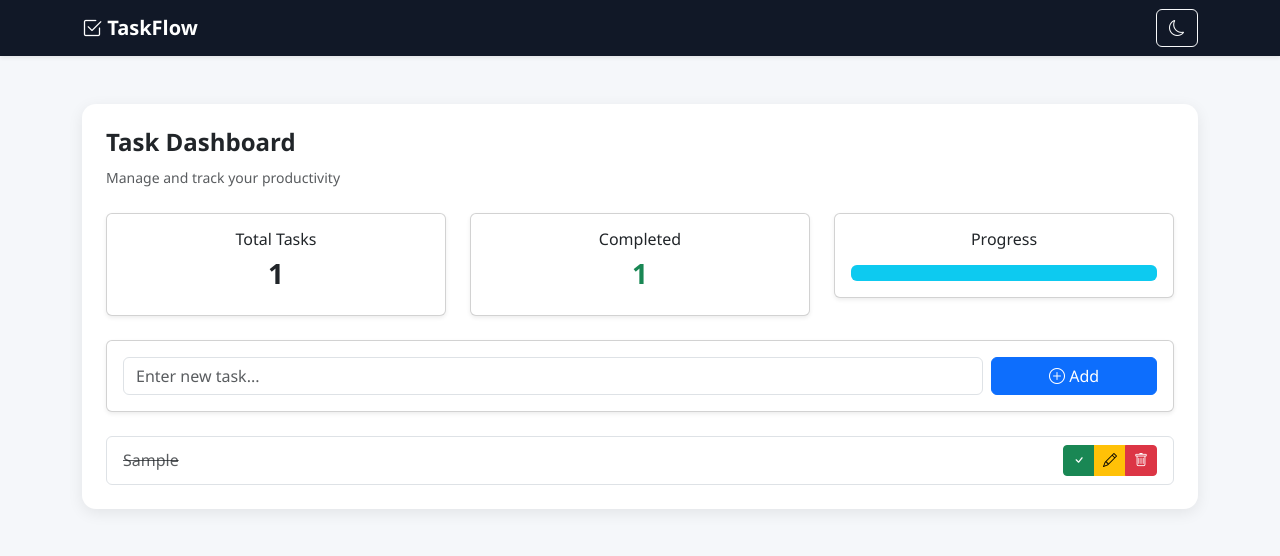
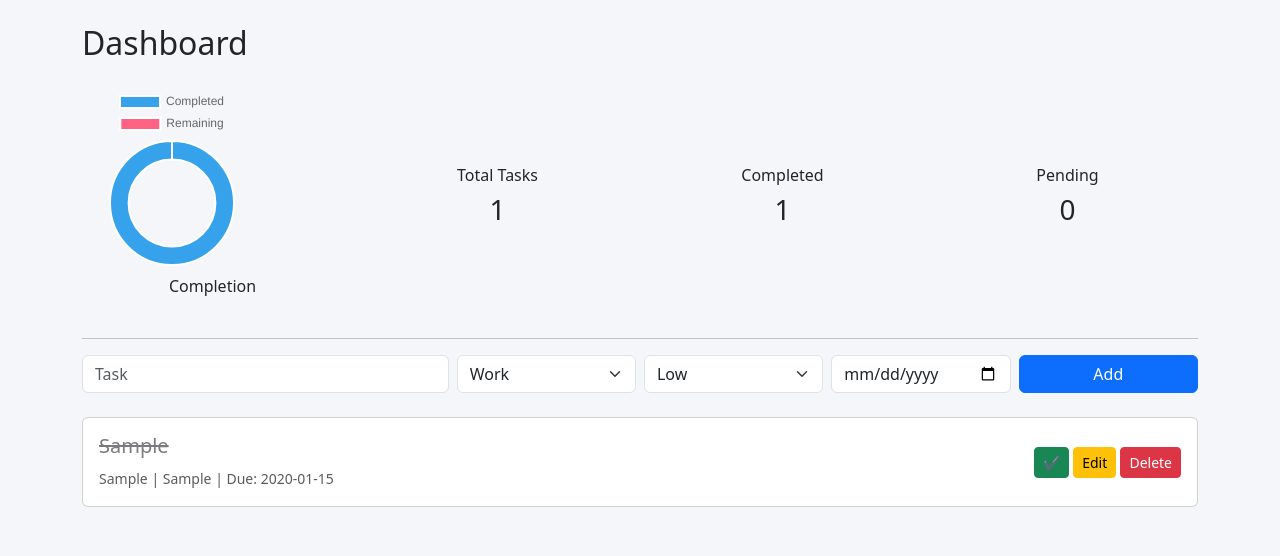
Before and after one commit to NV23094-mohammed-fardan1/CC302-task1-, a Flask app: page / in a window 1280 px wide. Shown: the top 556 px of the page. Run offline with Flask 3, Linux system fonts and the light colour scheme; tables that the repository leaves empty hold one stand-in row (values such as "Sample post").

Commit message:
new update

```diff
--- a/app.py
+++ b/app.py
@@ -1,74 +1,114 @@
-from flask import Flask, render_template, request, redirect
+from flask import Flask, render_template, request, redirect, url_for
 from flask_sqlalchemy import SQLAlchemy
+from datetime import datetime, date
 
 app = Flask(__name__)
+
 app.config['SQLALCHEMY_DATABASE_URI'] = 'sqlite:///todo.db'
 app.config['SQLALCHEMY_TRACK_MODIFICATIONS'] = False
 
 db = SQLAlchemy(app)
 
-# Database Model
+
+# ------------------ MODEL ------------------
 class Todo(db.Model):
     id = db.Column(db.Integer, primary_key=True)
     task = db.Column(db.String(200), nullable=False)
     completed = db.Column(db.Boolean, default=False)
+    category = db.Column(db.String(50), default="General")
+    priority = db.Column(db.String(20), default="Low")
+    due_date = db.Column(db.Date, nullable=True)
 
-# Home Page
-@app.route('/')
+
+with app.app_context():
+    db.create_all()
+
+
+# ------------------ HOME ------------------
+@app.route("/")
 def index():
-    tasks = Todo.query.all()
+    todos = Todo.query.all()
 
-    total = len(tasks)
-    completed = len([t for t in tasks if t.completed])
+    total = len(todos)
+    completed = len([t for t in todos if t.completed])
+    pending = total - completed
+    overdue = len([
+        t for t in todos
+        if t.due_date and t.due_date < date.today() and not t.completed
+    ])
+
+    completion_percent = int((completed / total) * 100) if total > 0 else 0
 
     return render_template(
-        'index.html',
-        tasks=tasks,
+        "index.html",
+        todos=todos,
         total=total,
-        completed=completed
+        completed=completed,
+        pending=pending,
+        overdue=overdue,
+        completion_percent=completion_percent
     )
 
-# Add Task
-@app.route('/add', methods=['POST'])
+
+# ------------------ ADD ------------------
+@app.route("/add", methods=["POST"])
 def add():
-    task = request.form['task']
-    new_task = Todo(task=task)
+    task = request.form["task"]
+    category = request.form["category"]
+    priority = request.form["priority"]
+    due = request.form["due_date"]
+
+    due_date = datetime.strptime(due, "%Y-%m-%d").date() if due else None
+
+    new_task = Todo(
+        task=task,
+        category=category,
+        priority=priority,
+        due_date=due_date
+    )
 
     db.session.add(new_task)
     db.session.commit()
 
-    return redirect('/')
+    return redirect("/")
 
-# Complete Task
-@app.route('/complete/<int:id>')
+
+# ------------------ DELETE ------------------
+@app.route("/delete/<int:id>")
+def delete(id):
+    task = Todo.query.get_or_404(id)
+    db.session.delete(task)
+    db.session.commit()
+    return redirect("/")
+
+
+# ------------------ TOGGLE COMPLETE ------------------
+@app.route("/complete/<int:id>")
 def complete(id):
     task = Todo.query.get_or_404(id)
     task.completed = not task.completed
+    db.session.commit()
+    return redirect("/")
 
-    db.session.commit()
-    return redirect('/')
 
-# Delete Task
-@app.route('/delete/<int:id>')
-def delete(id):
+# ------------------ EDIT ------------------
+@app.route("/edit/<int:id>", methods=["GET", "POST"])
+def edit(id):
     task = Todo.query.get_or_404(id)
 
-    db.session.delete(task)
-    db.session.commit()
+    if request.method == "POST":
+        task.task = request.form["task"]
+        task.category = request.form["category"]
+        task.priority = request.form["priority"]
 
-    return redirect('/')
+        due = request.form["due_date"]
+        task.due_date = datetime.strptime(due, "%Y-%m-%d").date() if due else None
 
-# Edit Task
-@app.route('/edit/<int:id>', methods=['POST'])
-def edit(id):
-    task = Todo.query.get_or_404(id)
-    task.task = request.form['task']
+        db.session.commit()
+        return redirect("/")
 
-    db.session.commit()
-    return redirect('/')
+    return render_template("edit.html", task=task)
+
 
 if __name__ == "__main__":
-    with app.app_context():
-        db.create_all()
-
-    app.run(debug=True, host="0.0.0.0")
+    app.run(debug=True)
--- a/templates/base.html
+++ b/templates/base.html
@@ -1,146 +1,37 @@
 <!DOCTYPE html>
-<html lang="en">
+<html>
 <head>
-<meta charset="UTF-8">
-<title>TaskFlow Manager</title>
+<title>Task Manager</title>
 
 <link href="https://cdn.jsdelivr.net/npm/bootstrap@5.3.2/dist/css/bootstrap.min.css" rel="stylesheet">
-<link rel="stylesheet" href="https://cdn.jsdelivr.net/npm/bootstrap-icons@1.11.1/font/bootstrap-icons.css">
+<script src="https://cdn.jsdelivr.net/npm/chart.js"></script>
 
 <style>
-
-/* -------- LIGHT MODE -------- */
-
-body {
-    background: #f5f7fa;
-    font-family: 'Segoe UI', sans-serif;
-    transition: 0.3s;
+body{
+    background:#f5f6fa;
 }
 
-/* -------- DARK MODE -------- */
-
-.dark-mode {
-    background: #0f172a;
-    color: #e2e8f0;
+.task-card{
+    transition:0.3s;
 }
 
-/* -------- NAVBAR -------- */
-
-.navbar {
-    background: #111827 !important;
+.task-card:hover{
+    transform:scale(1.02);
 }
 
-/* -------- CARDS -------- */
-
-.dashboard-card {
-    border-radius: 14px;
-    border: none;
-    background: white;
-    box-shadow: 0 4px 15px rgba(0,0,0,0.08);
-    transition: 0.3s;
+.completed{
+    text-decoration:line-through;
+    opacity:0.6;
 }
-
-.dark-mode .dashboard-card {
-    background: #1e293b;
-    box-shadow: none;
-}
-
-/* -------- TASK ITEMS -------- */
-
-.task-item {
-    border-radius: 10px;
-    transition: 0.2s;
-}
-
-.task-item:hover {
-    background: #f1f5f9;
-}
-
-.dark-mode .task-item {
-    background: #334155;
-    border: none;
-}
-
-.dark-mode .task-item:hover {
-    background: #475569;
-}
-
-/* -------- BUTTON TWEAK -------- */
-
-.dark-mode .btn-primary {
-    background: #3b82f6;
-    border: none;
-}
-
-.dark-mode .btn-success {
-    background: #22c55e;
-    border: none;
-}
-
-.dark-mode .btn-danger {
-    background: #ef4444;
-    border: none;
-}
-
-/* -------- TEXT COLORS -------- */
-
-.dark-mode small,
-.dark-mode span,
-.dark-mode h4 {
-    color: #cbd5f5;
-}
-
 </style>
 
 </head>
 
 <body>
 
-<!-- Navbar -->
-<nav class="navbar navbar-dark shadow-sm">
-<div class="container">
-
-<a class="navbar-brand fw-semibold">
-<i class="bi bi-check2-square"></i>
-TaskFlow
-</a>
-
-<button class="btn btn-outline-light" onclick="toggleDark()">
-<i class="bi bi-moon"></i>
-</button>
-
-</div>
-</nav>
-
-<!-- Content -->
-<div class="container py-5">
-
-<div class="card dashboard-card p-4">
+<div class="container mt-4">
 {% block content %}{% endblock %}
 </div>
 
-</div>
-
-<script>
-
-/* Save theme preference */
-if(localStorage.getItem("theme") === "dark"){
-    document.body.classList.add("dark-mode");
-}
-
-function toggleDark(){
-    document.body.classList.toggle("dark-mode");
-
-    if(document.body.classList.contains("dark-mode")){
-        localStorage.setItem("theme","dark");
-    } else {
-        localStorage.setItem("theme","light");
-    }
-}
-
-</script>
-
-<script src="https://cdn.jsdelivr.net/npm/bootstrap@5.3.2/dist/js/bootstrap.bundle.min.js"></script>
-
 </body>
 </html>
--- a/templates/index.html
+++ b/templates/index.html
@@ -1,134 +1,110 @@
-{% extends 'base.html' %}
+{% extends "base.html" %}
 {% block content %}
 
-<!-- Header -->
-<div class="d-flex justify-content-between align-items-center mb-4">
+<h2 class="mb-4">Dashboard</h2>
 
-<div>
-<h4 class="fw-bold">Task Dashboard</h4>
-<small class="text-muted">Manage and track your productivity</small>
+<div class="row align-items-center mb-4">
+
+<div class="col-md-3 text-center">
+<canvas id="completionChart" width="180" height="180"></canvas>
+<p class="mt-2">Completion</p>
+</div>
+
+<div class="col-md-3 text-center">
+<h6>Total Tasks</h6>
+<h3>{{total}}</h3>
+</div>
+
+<div class="col-md-3 text-center">
+<h6>Completed</h6>
+<h3>{{completed}}</h3>
+</div>
+
+<div class="col-md-3 text-center">
+<h6>Pending</h6>
+<h3>{{pending}}</h3>
 </div>
 
 </div>
 
-<!-- Stats Row -->
-<div class="row mb-4">
+<hr>
+
+<form action="/add" method="POST" class="row g-2 mb-4">
 
 <div class="col-md-4">
-<div class="card p-3 text-center shadow-sm">
-<h6>Total Tasks</h6>
-<h3 class="fw-bold">{{ total }}</h3>
-</div>
+<input name="task" class="form-control" placeholder="Task" required>
 </div>
 
-<div class="col-md-4">
-<div class="card p-3 text-center shadow-sm">
-<h6>Completed</h6>
-<h3 class="fw-bold text-success">{{ completed }}</h3>
-</div>
+<div class="col-md-2">
+<select name="category" class="form-select">
+<option>Work</option>
+<option>Personal</option>
+<option>Study</option>
+</select>
 </div>
 
-<div class="col-md-4">
-<div class="card p-3 text-center shadow-sm">
-<h6>Progress</h6>
-<div class="progress mt-2">
-<div class="progress-bar bg-info"
-style="width: {{ (completed/total*100) if total else 0 }}%">
-</div>
-</div>
-</div>
+<div class="col-md-2">
+<select name="priority" class="form-select">
+<option>Low</option>
+<option>Medium</option>
+<option>High</option>
+</select>
 </div>
 
+<div class="col-md-2">
+<input type="date" name="due_date" class="form-control">
 </div>
 
-<!-- Add Task -->
-<div class="card p-3 shadow-sm mb-4">
-<form action="/add" method="POST" class="row g-2">
-
-<div class="col-md-10">
-<input type="text" name="task" class="form-control" placeholder="Enter new task..." required>
-</div>
-
-<div class="col-md-2 d-grid">
-<button class="btn btn-primary">
-<i class="bi bi-plus-circle"></i> Add
-</button>
-</div>
-
-</form>
-</div>
-
-<!-- Task List -->
-<ul class="list-group">
-
-{% for task in tasks %}
-
-<li class="list-group-item task-item d-flex justify-content-between align-items-center">
-
-<div>
-
-<span class="fw-medium {% if task.completed %}text-decoration-line-through text-muted{% endif %}">
-{{ task.task }}
-</span>
-
-</div>
-
-<div class="btn-group">
-
-<a href="/complete/{{ task.id }}" class="btn btn-success btn-sm">
-<i class="bi bi-check"></i>
-</a>
-
-<button class="btn btn-warning btn-sm"
-data-bs-toggle="modal"
-data-bs-target="#editModal{{ task.id }}">
-<i class="bi bi-pencil"></i>
-</button>
-
-<a href="/delete/{{ task.id }}" class="btn btn-danger btn-sm">
-<i class="bi bi-trash"></i>
-</a>
-
-</div>
-
-</li>
-
-{% endfor %}
-
-</ul>
-
-<!-- Edit Modals -->
-{% for task in tasks %}
-
-<div class="modal fade" id="editModal{{ task.id }}">
-<div class="modal-dialog">
-<div class="modal-content">
-
-<form action="/edit/{{ task.id }}" method="POST">
-
-<div class="modal-header">
-<h5 class="modal-title">Edit Task</h5>
-<button type="button" class="btn-close" data-bs-dismiss="modal"></button>
-</div>
-
-<div class="modal-body">
-<input type="text"
-       name="task"
-       value="{{ task.task }}"
-       class="form-control"
-       required>
-</div>
-
-<div class="modal-footer">
-<button class="btn btn-primary">Save Changes</button>
+<div class="col-md-2">
+<button class="btn btn-primary w-100">Add</button>
 </div>
 
 </form>
 
+{% for task in todos %}
+
+<div class="card mb-2 task-card">
+<div class="card-body d-flex justify-content-between align-items-center">
+
+<div>
+<h5 class="{% if task.completed %}completed{% endif %}">
+{{task.task}}
+</h5>
+
+<small class="text-muted">
+{{task.category}} | {{task.priority}}
+{% if task.due_date %}
+ | Due: {{task.due_date}}
+{% endif %}
+</small>
 </div>
+
+<div>
+<a href="/complete/{{task.id}}" class="btn btn-success btn-sm">✔</a>
+<a href="/edit/{{task.id}}" class="btn btn-warning btn-sm">Edit</a>
+<a href="/delete/{{task.id}}" class="btn btn-danger btn-sm">Delete</a>
+</div>
+
 </div>
 </div>
 
 {% endfor %}
 
+
+<script>
+new Chart(document.getElementById('completionChart'),{
+type:'doughnut',
+data:{
+labels:['Completed','Remaining'],
+datasets:[{
+data:[{{completed}},{{pending}}],
+}]
+},
+options:{
+responsive:false,
+cutout:'70%'
+}
+});
+</script>
+
 {% endblock %}
```
Also changed, not shown: static/style.css (+99 -9 lines), templates/edit.html (+20 -16 lines).
